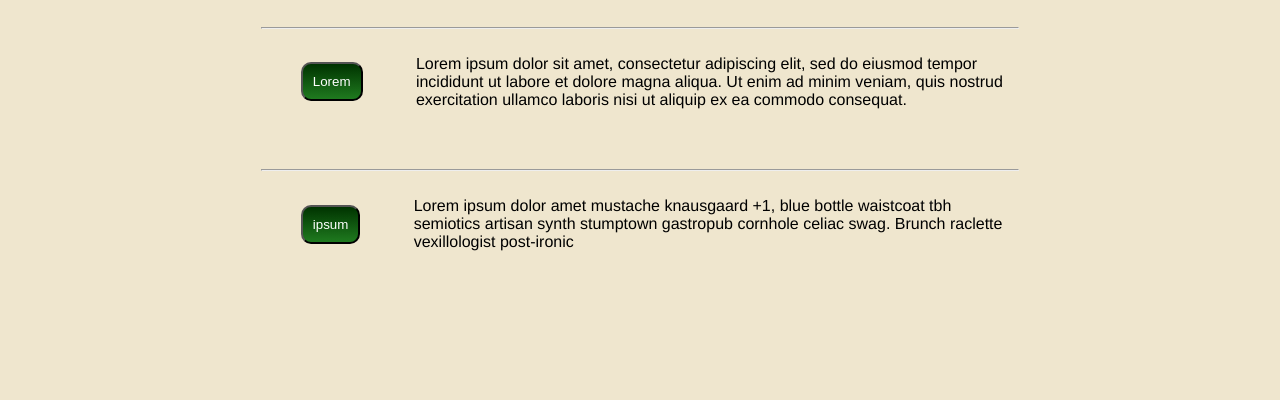
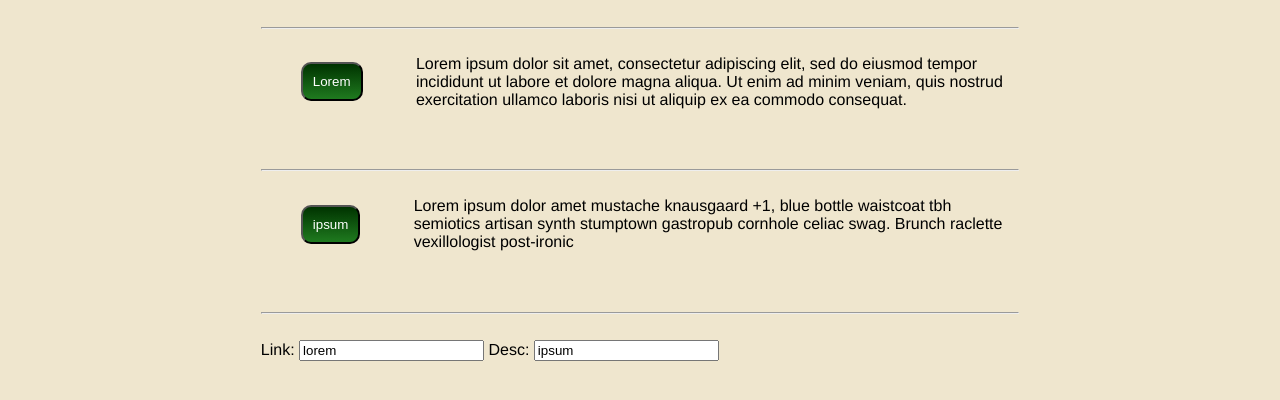
Before and after one commit to apatrick662/portfolio-site, a plain HTML site: page index.html in a window 1280 px wide. Shown: the part 154-554 px from the top of the page. Drawn offline with Linux system fonts and the light colour scheme.

Commit message:
javascript

```diff
--- a/index.html
+++ b/index.html
@@ -31,6 +31,11 @@
 				<li class="description">Lorem ipsum dolor amet mustache knausgaard +1, blue bottle waistcoat tbh semiotics artisan synth stumptown gastropub cornhole celiac swag. Brunch raclette vexillologist post-ironic</li>
 			</ul>
 		</div>
+		<br><hr><br>
+		<div id="input">
+			Link: <input type="text" id="linkName" value="lorem"> Desc: <input type="text" id="desc" value="ipsum">
+		</div>
 	</div>
+	<script type="text/javascript" src="script.js"></script>
 </body>
 </html>
--- /dev/null
+++ b/script.js
@@ -0,0 +1,5 @@
+bodyDiv = document.getElementById("body-wrapper");
+
+function addDiv() {
+
+}
```
